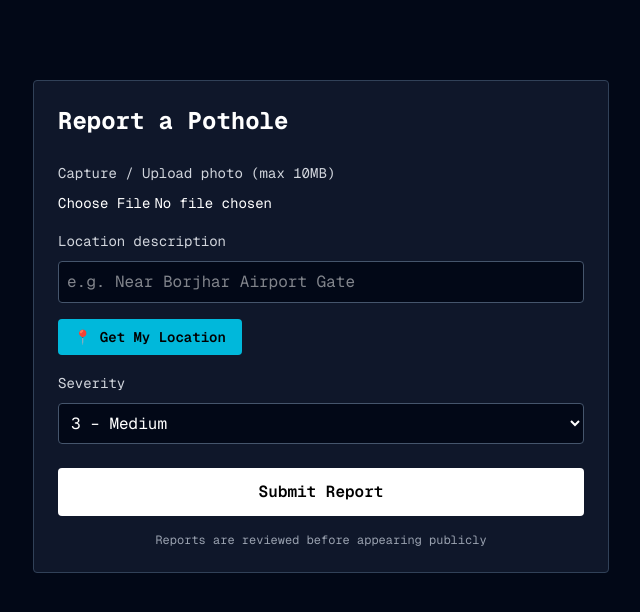
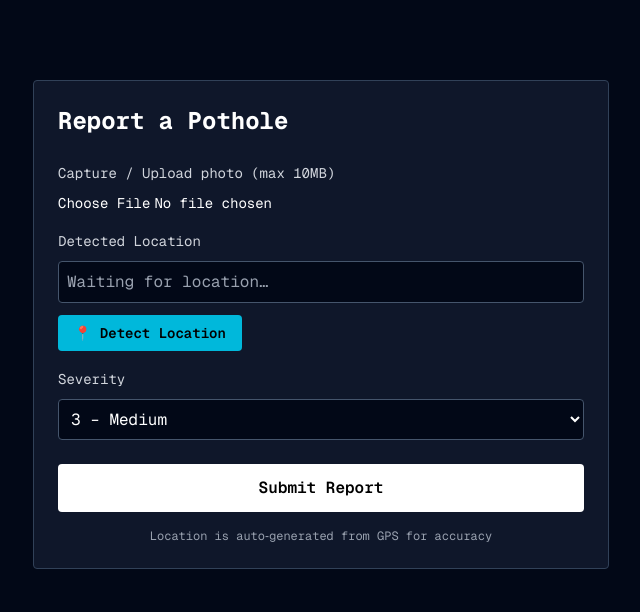
Before and after one commit to eklavyadev/roadwatch, a Next.js app: page /report in a window 1280 px wide. Shown: the top 612 px of the page, without its empty margins (319-959 px from the left). Built offline with nearby package versions, Linux system fonts and the light colour scheme.

Commit message:
Updated manual location text to automatic using geolocation API

```diff
--- a/app/report/page.tsx
+++ b/app/report/page.tsx
@@ -6,40 +6,68 @@ const MAX_SIZE_MB = 10;
 
 export default function ReportPotholePage() {
   const [image, setImage] = useState<File | null>(null);
-  const [location, setLocation] = useState('');
+  const [location, setLocation] = useState('Waiting for location…');
   const [lat, setLat] = useState<number | null>(null);
   const [lng, setLng] = useState<number | null>(null);
   const [severity, setSeverity] = useState(3);
   const [loading, setLoading] = useState(false);
   const [success, setSuccess] = useState(false);
+  const [error, setError] = useState('');
 
-  /* ---------- GET LOCATION ---------- */
+  const locationResolved = lat !== null && lng !== null;
+
+  /* ---------- GET LOCATION + AUTO FILL ---------- */
   const getLocation = () => {
+    setError('');
+    setLocation('Detecting location…');
+
     if (!navigator.geolocation) {
-      alert('Geolocation not supported');
+      setLocation('Geolocation not supported');
       return;
     }
 
     navigator.geolocation.getCurrentPosition(
-      (pos) => {
-        setLat(pos.coords.latitude);
-        setLng(pos.coords.longitude);
+      async (pos) => {
+        const latitude = pos.coords.latitude;
+        const longitude = pos.coords.longitude;
+
+        setLat(latitude);
+        setLng(longitude);
+
+        try {
+          const res = await fetch(
+            `https://maps.googleapis.com/maps/api/geocode/json?latlng=${latitude},${longitude}&key=${process.env.NEXT_PUBLIC_GOOGLE_MAPS_API_KEY}`
+          );
+
+          const data = await res.json();
+
+          if (data.results?.length) {
+            setLocation(data.results[0].formatted_address);
+          } else {
+            setLocation('Unable to resolve address');
+          }
+        } catch {
+          setLocation('Failed to fetch address');
+        }
       },
-      () => alert('Location permission denied'),
+      () => {
+        setLocation('Location permission denied');
+      },
       { enableHighAccuracy: true }
     );
   };
 
   /* ---------- SUBMIT ---------- */
   const submitReport = async () => {
-    if (!image || !location || lat === null || lng === null) {
-      alert('Please complete all fields');
+    setError('');
+
+    if (!image || !locationResolved) {
+      setError('Please upload an image and detect location');
       return;
     }
 
-    // 🔴 FILE SIZE CHECK (CLIENT)
     if (image.size > MAX_SIZE_MB * 1024 * 1024) {
-      alert('Please upload an image smaller than 10MB');
+      setError('Please upload an image smaller than 10MB');
       return;
     }
 
@@ -62,15 +90,15 @@ export default function ReportPotholePage() {
     setLoading(false);
 
     if (!res.ok) {
-      alert(data.error || 'Something went wrong');
+      setError(data.error || 'Something went wrong');
       return;
     }
 
-    // reset form
+    // Reset
     setImage(null);
-    setLocation('');
     setLat(null);
     setLng(null);
+    setLocation('Waiting for location…');
     setSeverity(3);
     setSuccess(true);
   };
@@ -82,7 +110,13 @@ export default function ReportPotholePage() {
 
         {success && (
           <div className="mb-4 rounded bg-green-600/20 border border-green-600 p-3 text-sm text-green-400">
-            ✅ Pothole reported successfully. It will be reviewed shortly.
+            ✅ Pothole reported successfully. It will be verified automatically.
+          </div>
+        )}
+
+        {error && (
+          <div className="mb-4 rounded bg-red-600/20 border border-red-600 p-3 text-sm text-red-400">
+            ⚠️ {error}
           </div>
         )}
 
@@ -110,33 +144,32 @@ export default function ReportPotholePage() {
           </div>
         )}
 
-        {/* Location */}
-        <label className="block mb-4">
-          <span className="text-sm text-gray-300">Location description</span>
+        {/* Location (Disabled Field) */}
+        <label className="block mb-3">
+          <span className="text-sm text-gray-300">Detected Location</span>
           <input
             type="text"
-            placeholder="e.g. Near Borjhar Airport Gate"
             value={location}
-            onChange={(e) => setLocation(e.target.value)}
-            className="mt-2 w-full rounded bg-[#020817] border border-slate-600 p-2"
+            disabled
+            className="mt-2 w-full rounded bg-[#020817] border border-slate-600 p-2 text-gray-400 cursor-not-allowed"
           />
         </label>
 
-        {/* Coordinates */}
-        <div className="mb-4">
+        {/* Detect Location Button (ONLY before resolved) */}
+        {!locationResolved && (
           <button
             onClick={getLocation}
-            className="bg-cyan-500 text-black px-4 py-2 rounded text-sm font-semibold"
+            className="mb-4 bg-cyan-500 text-black px-4 py-2 rounded text-sm font-semibold"
           >
-            📍 Get My Location
+            📍 Detect Location
           </button>
+        )}
 
-          {lat && lng && (
-            <p className="text-xs text-gray-400 mt-2">
-              Lat: {lat.toFixed(5)}, Lng: {lng.toFixed(5)}
-            </p>
-          )}
-        </div>
+        {locationResolved && (
+          <p className="text-xs text-gray-500 mb-4">
+            Lat: {lat!.toFixed(5)}, Lng: {lng!.toFixed(5)}
+          </p>
+        )}
 
         {/* Severity */}
         <label className="block mb-6">
@@ -163,7 +196,7 @@ export default function ReportPotholePage() {
         </button>
 
         <p className="text-xs text-gray-400 mt-4 text-center">
-          Reports are reviewed before appearing publicly
+          Location is auto‑generated from GPS for accuracy
         </p>
       </div>
     </div>
```
